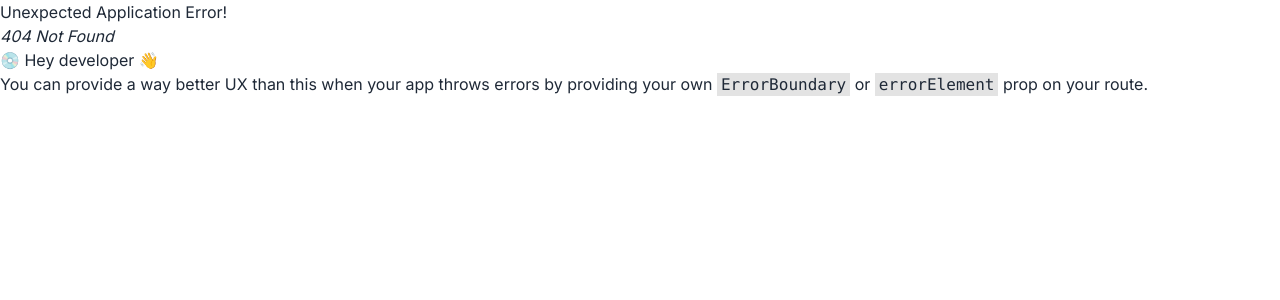
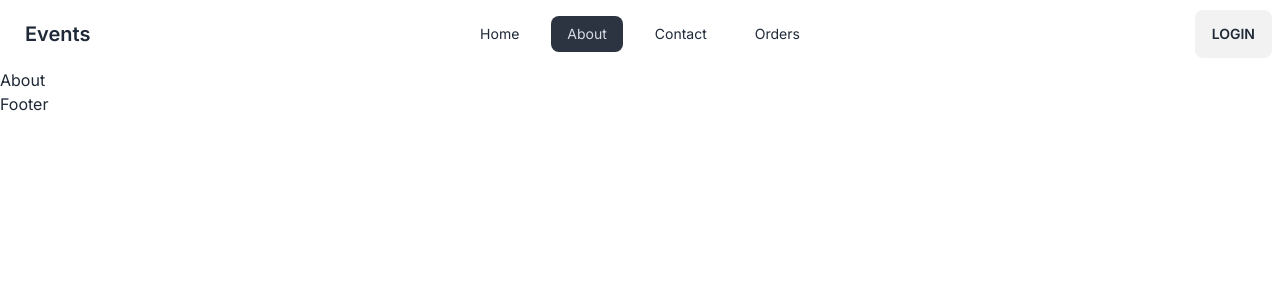
Before and after one commit to mehediy/wedding-event-management, a React (Vite) app: page /about in a window 1280 px wide. Before the commit this address had no page. Shown: the top 300 px of the page. Built offline with nearby package versions, Linux system fonts and the light colour scheme.

Commit message:
added navbar

```diff
--- /dev/null
+++ b/src/Pages/About.jsx
@@ -0,0 +1,7 @@
+import React from "react";
+
+const About = () => {
+  return <div>About</div>;
+};
+
+export default About;
--- /dev/null
+++ b/src/Pages/Contact.jsx
@@ -0,0 +1,7 @@
+import React from "react";
+
+const Contact = () => {
+  return <div>Contact</div>;
+};
+
+export default Contact;
--- /dev/null
+++ b/src/Pages/Login.jsx
@@ -0,0 +1,7 @@
+import React from "react";
+
+const Login = () => {
+  return <div>Login</div>;
+};
+
+export default Login;
--- /dev/null
+++ b/src/Pages/Orders.jsx
@@ -0,0 +1,7 @@
+import React from "react";
+
+const Orders = () => {
+  return <div>Orders</div>;
+};
+
+export default Orders;
--- /dev/null
+++ b/src/Pages/Register.jsx
@@ -0,0 +1,7 @@
+import React from "react";
+
+const Register = () => {
+  return <div>Register</div>;
+};
+
+export default Register;
--- a/src/components/Header/Navbar.jsx
+++ b/src/components/Header/Navbar.jsx
@@ -1,7 +1,64 @@
 import React from "react";
+import { Link, NavLink } from "react-router-dom";
 
 const Navbar = () => {
-  return <div>Navbar</div>;
+  const links = (
+    <>
+      <li className="mx-2">
+        <NavLink to={"/"}>Home</NavLink>
+      </li>
+      <li className="mx-2">
+        <NavLink to={"/about"}>About</NavLink>
+      </li>
+      <li className="mx-2">
+        <NavLink to={"/contact"}>Contact</NavLink>
+      </li>
+      <li className="mx-2">
+        <NavLink to={"/orders"}>Orders</NavLink>
+      </li>
+    </>
+  );
+  return (
+    <div className="container mx-auto">
+      <div className="navbar bg-base-100">
+        <div className="navbar-start">
+          <div className="dropdown">
+            <label tabIndex={0} className="btn btn-ghost lg:hidden">
+              <svg
+                xmlns="http://www.w3.org/2000/svg"
+                className="h-5 w-5"
+                fill="none"
+                viewBox="0 0 24 24"
+                stroke="currentColor"
+              >
+                <path
+                  strokeLinecap="round"
+                  strokeLinejoin="round"
+                  strokeWidth="2"
+                  d="M4 6h16M4 12h8m-8 6h16"
+                />
+              </svg>
+            </label>
+            <ul
+              tabIndex={0}
+              className="menu menu-sm dropdown-content mt-3 z-[1] p-2 shadow bg-base-100 rounded-box w-52"
+            >
+              {links}
+            </ul>
+          </div>
+          <a className="btn btn-ghost normal-case text-xl">Events</a>
+        </div>
+        <div className="navbar-center hidden lg:flex">
+          <ul className="menu menu-horizontal px-1">{links}</ul>
+        </div>
+        <div className="navbar-end">
+          <Link to={"/login"} className="btn">
+            Login
+          </Link>
+        </div>
+      </div>
+    </div>
+  );
 };
 
 export default Navbar;
```
Also changed, not shown: src/Router/routes.jsx (+25 -0 lines).
